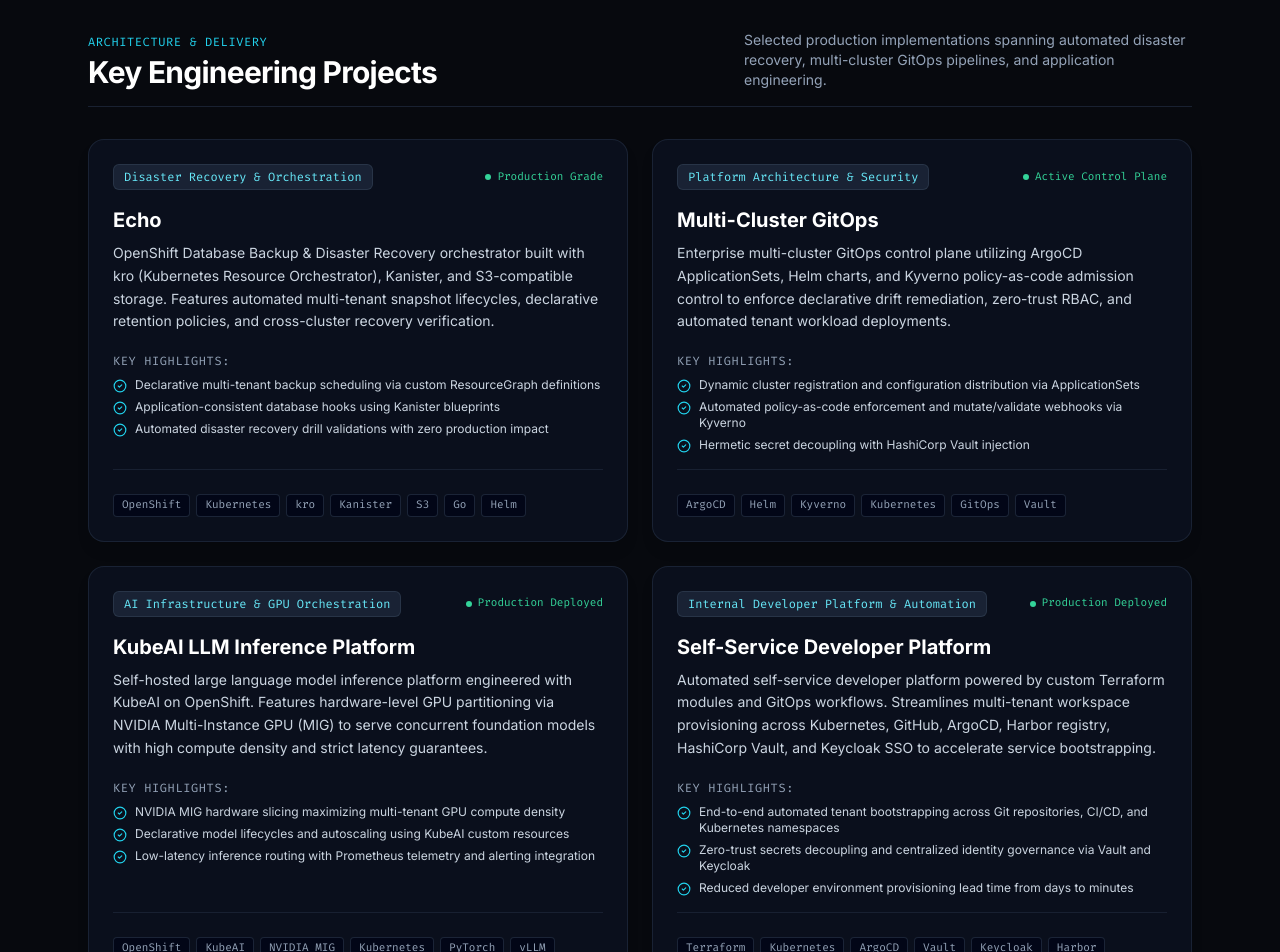
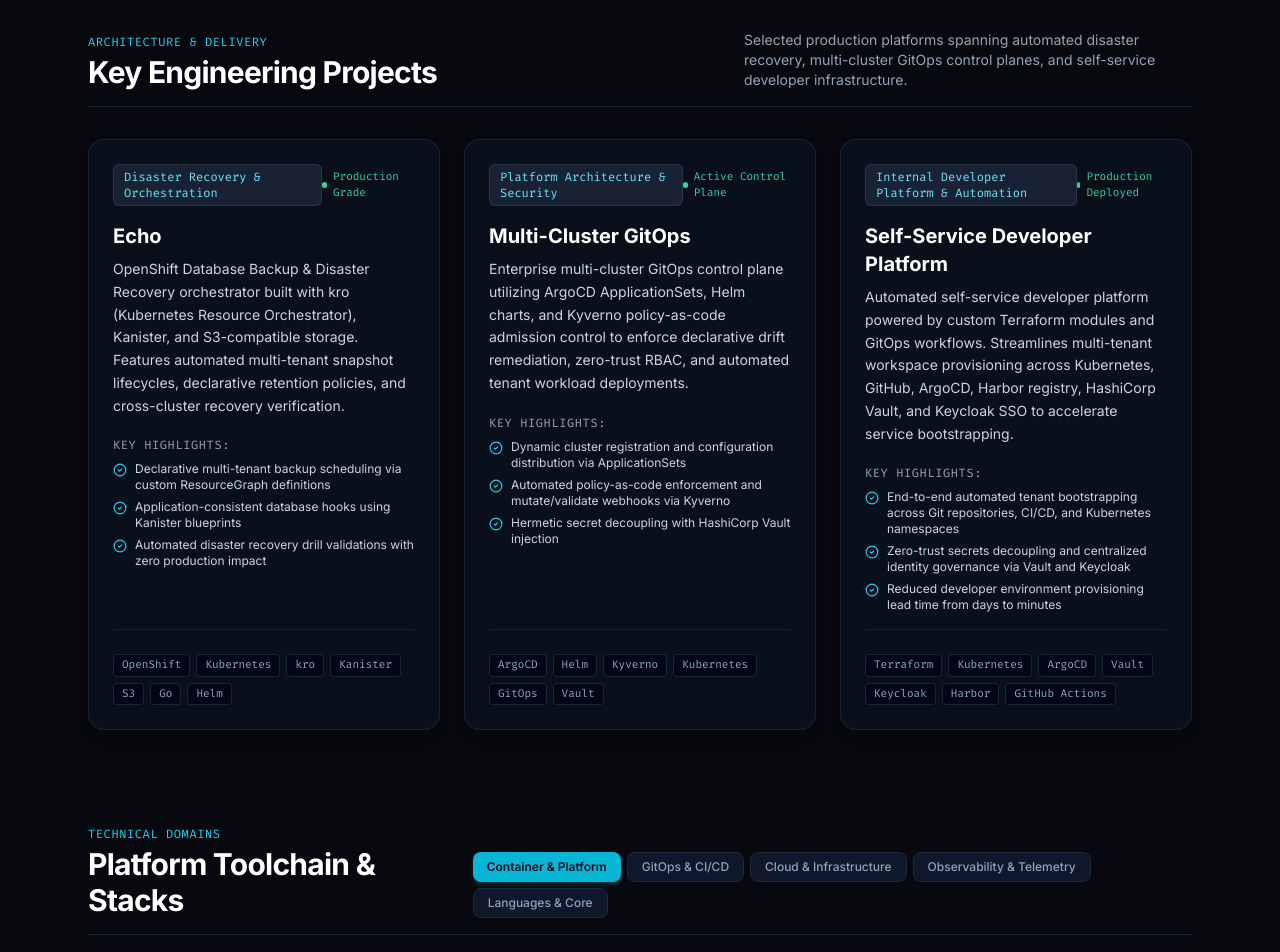
Before and after one commit to YaronL16/Web, a React (Vite) app: page / in a window 1280 px wide. Shown: the part 1380-2332 px from the top of the page. Built offline with nearby package versions, Linux system fonts and the light colour scheme.

Commit message:
feat(projects): focus on 3 core production platforms and decouple projects subtitle

```diff
--- a/portfolio.config.js
+++ b/portfolio.config.js
@@ -82,8 +82,7 @@ LANGUAGES & SCRIPTING: Python, Bash, Go`,
 
       projects: `[1] Echo                   : OpenShift DB Backup & DR orchestrator (kro, Kanister, S3)
 [2] Multi-Cluster GitOps   : Enterprise GitOps control plane (Helm, ArgoCD, Kyverno)
-[3] KubeAI LLM Platform    : Self-hosted inference on OpenShift with NVIDIA MIG GPU partitioning
-[4] Developer Platform     : Automated self-service tenant provisioning (Terraform, Vault, Keycloak)`,
+[3] Developer Platform     : Automated self-service tenant provisioning (Terraform, Vault, Keycloak)`,
 
       certs: `• Microsoft Certified: Azure Solutions Architect Expert (AZ-305)
 • Microsoft Certified: Azure Administrator Associate (AZ-104)
@@ -107,6 +106,8 @@ Status  : Open to platform & infrastructure engineering conversations`,
   },
 
   // Key Engineering Projects
+  projectsSubtitle:
+    "Selected production platforms spanning automated disaster recovery, multi-cluster GitOps control planes, and self-service developer infrastructure.",
   projects: [
     {
       id: "echo",
@@ -135,20 +136,6 @@ Status  : Open to platform & infrastructure engineering conversations`,
         "Hermetic secret decoupling with HashiCorp Vault injection",
       ],
       tags: ["ArgoCD", "Helm", "Kyverno", "Kubernetes", "GitOps", "Vault"],
-    },
-    {
-      id: "kubeai",
-      title: "KubeAI LLM Inference Platform",
-      category: "AI Infrastructure & GPU Orchestration",
-      status: "Production Deployed",
-      description:
-        "Self-hosted large language model inference platform engineered with KubeAI on OpenShift. Features hardware-level GPU partitioning via NVIDIA Multi-Instance GPU (MIG) to serve concurrent foundation models with high compute density and strict latency guarantees.",
-      highlights: [
-        "NVIDIA MIG hardware slicing maximizing multi-tenant GPU compute density",
-        "Declarative model lifecycles and autoscaling using KubeAI custom resources",
-        "Low-latency inference routing with Prometheus telemetry and alerting integration",
-      ],
-      tags: ["OpenShift", "KubeAI", "NVIDIA MIG", "Kubernetes", "PyTorch", "vLLM", "Prometheus"],
     },
     {
       id: "developer-platform",
--- a/src/App.jsx
+++ b/src/App.jsx
@@ -66,6 +66,7 @@ export default function App() {
     personal,
     metrics = [],
     terminal,
+    projectsSubtitle,
     projects = [],
     certifications = [],
     speaking = [],
@@ -444,12 +445,14 @@ ${customCmdList}
               <div className="text-xs font-mono text-cyan-400 tracking-wider uppercase">Architecture & Delivery</div>
               <h2 className="text-3xl font-bold text-white tracking-tight mt-1">Key Engineering Projects</h2>
             </div>
-            <p className="text-sm text-slate-400 max-w-md">
-              Selected production implementations spanning automated disaster recovery, multi-cluster GitOps pipelines, and application engineering.
-            </p>
+            {projectsSubtitle && (
+              <p className="text-sm text-slate-400 max-w-md">
+                {projectsSubtitle}
+              </p>
+            )}
           </div>
 
-          <div className="grid grid-cols-1 md:grid-cols-2 gap-6">
+          <div className={`grid grid-cols-1 ${projects.length === 3 ? 'lg:grid-cols-3' : 'md:grid-cols-2'} gap-6`}>
             {projects.map((project) => (
               <div
                 key={project.id}
```
Also changed, not shown: specs/01-product-spec.md (+1 -2 lines), specs/03-data-schema-spec.md (+1 -0 lines).
